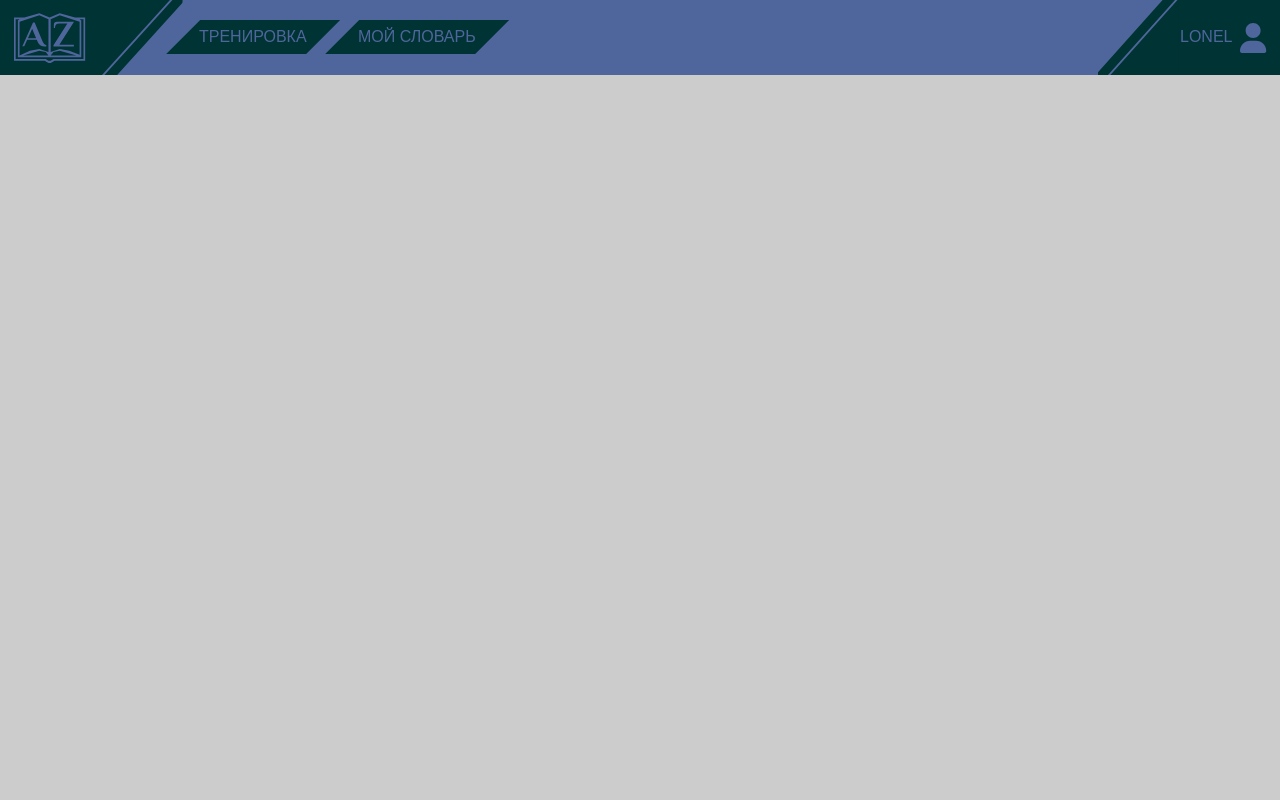
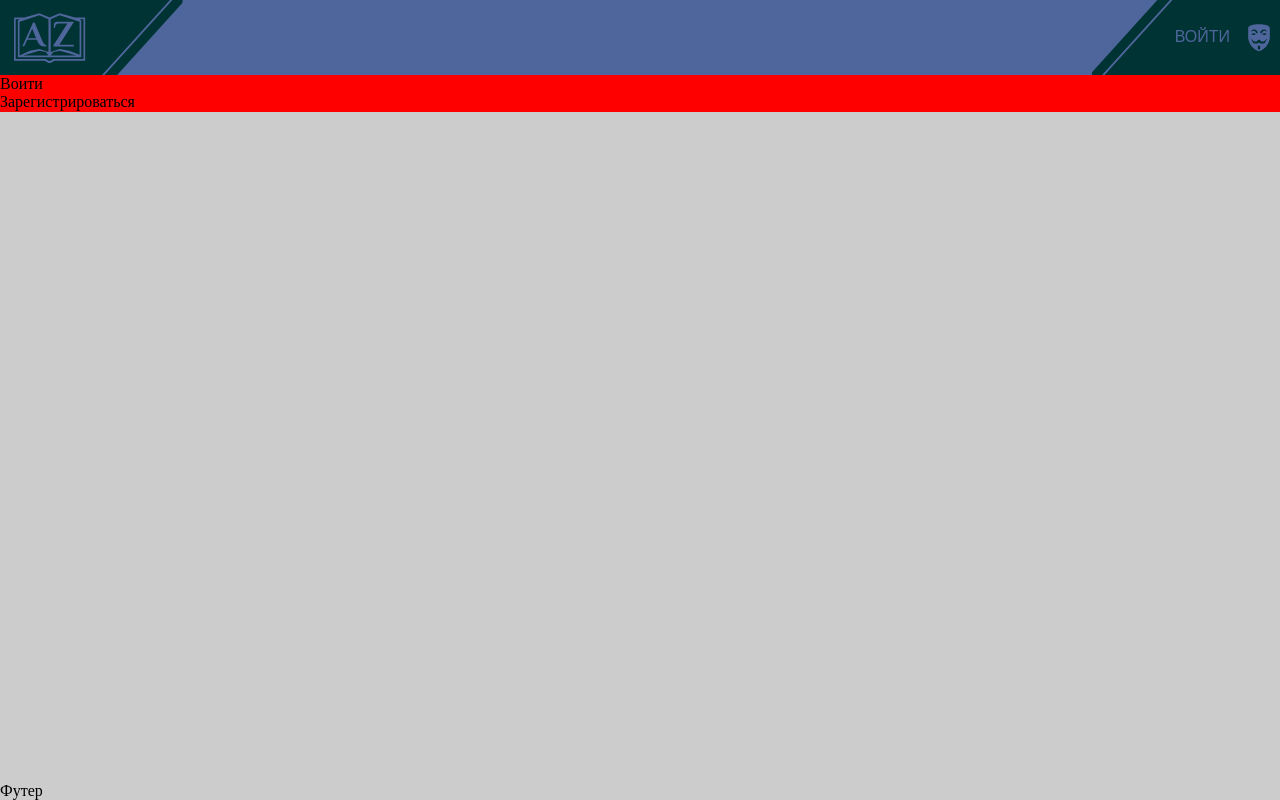
Before and after one commit to LonelIce/EnglishA-Z, a React (Create React App) app in the folder client/: page /login in a window 1280 px wide. Built offline with nearby package versions, Linux system fonts and the light colour scheme.

Commit message:
Create simple page files

```diff
--- a/client/src/App.tsx
+++ b/client/src/App.tsx
@@ -3,6 +3,10 @@ import { BrowserRouter, Route, Routes } from 'react-router-dom';
 import StartPage from './pages/StartPage';
 import './styles/globale.scss';
 import Navbar from './components/Navbar';
+import Footer from './components/Footer';
+import Dictionary from './pages/Dictionary';
+import Train from './pages/Train';
+import Login from './pages/Login';
 
 const App = function () {
   return (
@@ -10,7 +14,11 @@ const App = function () {
       <Navbar />
       <Routes>
         <Route path='/' element={<StartPage />} />
+        <Route path='/dictionary' element={<Dictionary />} />
+        <Route path='/train' element={<Train />} />
+        <Route path='/login' element={<Login />} />
       </Routes>
+      <Footer />
     </BrowserRouter>
   );
 };
--- /dev/null
+++ b/client/src/components/Footer/index.tsx
@@ -0,0 +1,8 @@
+import React, { FC } from 'react';
+import styles from './Footer.module.scss';
+
+const Footer: FC = function () {
+  return <footer className={styles.footer}>Футер</footer>;
+};
+
+export default Footer;
--- a/client/src/models/states/userReducer.ts
+++ b/client/src/models/states/userReducer.ts
@@ -1,14 +1,15 @@
 export interface IUserState {
   isAuthorization: boolean;
-  userData: IUserData | null;
+  userData: IUserData;
 }
 
 export interface IUserData {
-  username: string;
+  username: string | null;
   role: UserRoles;
 }
 
 export enum UserRoles {
   SIMPLE = 'SIMPLE',
   VIP = 'VIP',
+  NONE = 'NONE',
 }
--- /dev/null
+++ b/client/src/pages/Dictionary/index.tsx
@@ -0,0 +1,7 @@
+import React, { FC } from 'react';
+
+const Dictionary: FC = function () {
+  return <main>Dictionary</main>;
+};
+
+export default Dictionary;
--- /dev/null
+++ b/client/src/pages/Login/Login.module.scss
@@ -0,0 +1,3 @@
+.form{
+  background-color: red;
+}
--- /dev/null
+++ b/client/src/pages/Login/index.tsx
@@ -0,0 +1,17 @@
+/* eslint-disable */
+import React, { FC } from 'react';
+import styles from './Login.module.scss'
+
+const Login: FC = function () {
+  return <main>
+      <form className={styles.form}>
+          Воити
+      </form>
+      <form className={styles.form}>
+          Зарегистрироваться
+      </form>
+  </main>;
+};
+
+export default Login;
+/* eslint-enable */
--- /dev/null
+++ b/client/src/pages/Train/index.tsx
@@ -0,0 +1,7 @@
+import React, { FC } from 'react';
+
+const Train: FC = function () {
+  return <main>Train</main>;
+};
+
+export default Train;
--- a/client/src/store/slyces/user.ts
+++ b/client/src/store/slyces/user.ts
@@ -2,10 +2,10 @@ import { createSlice } from '@reduxjs/toolkit';
 import { IUserState, UserRoles } from '../../models/states/userReducer';
 
 const initialState: IUserState = {
-  isAuthorization: true,
+  isAuthorization: false,
   userData: {
-    username: 'Lonel',
-    role: UserRoles.SIMPLE,
+    username: null,
+    role: UserRoles.NONE,
   },
 };
 
```
Also changed, not shown: client/src/components/Footer/Footer.module.scss (added), client/src/pages/Dictionary/Dictionary.module.scss (added), client/src/pages/Train/Train.module.scss (added).
